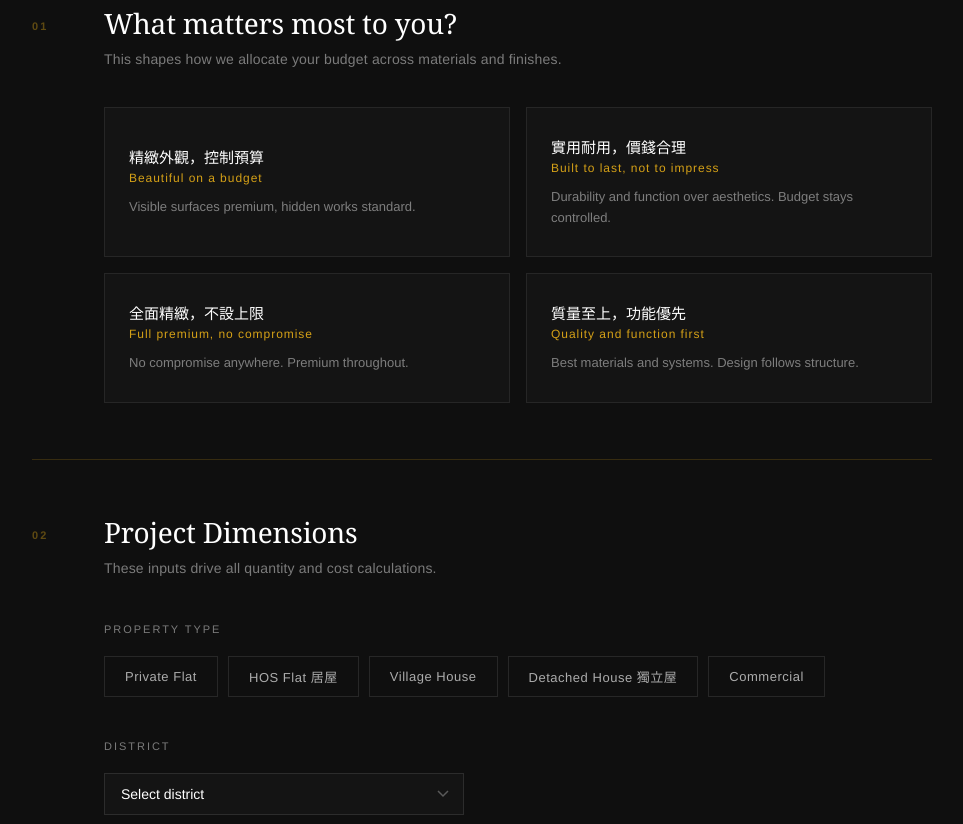
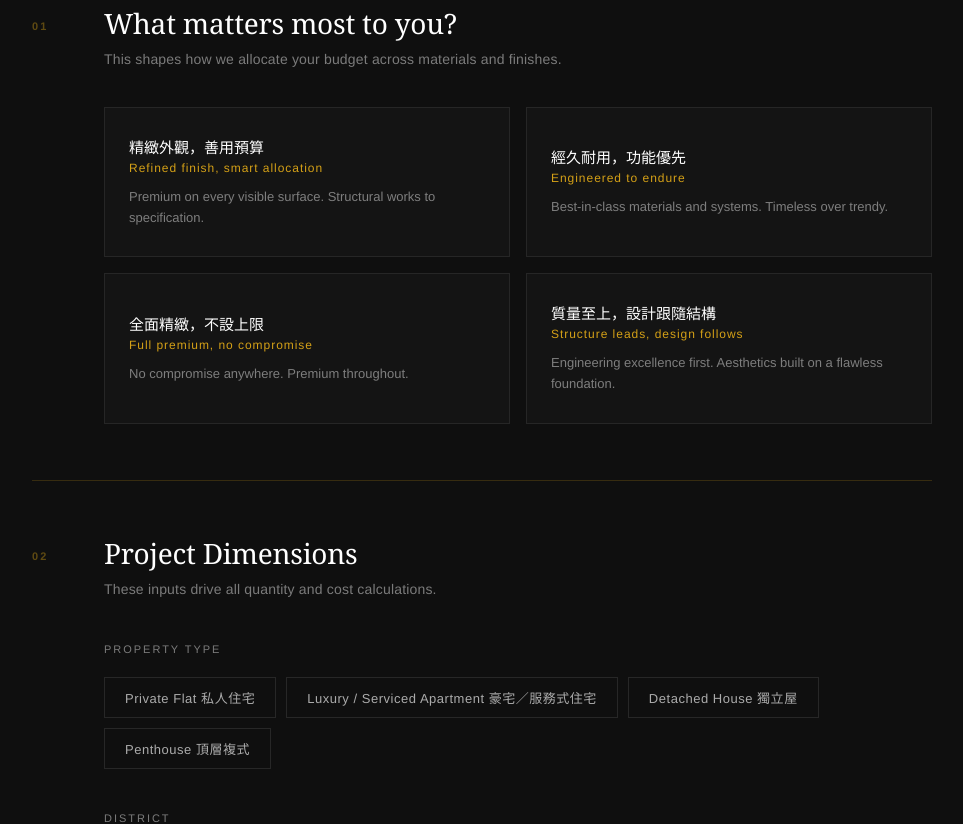
Before and after one commit to Wh1teBryuM/pydesignhk-v2, a React (Vite) app: page /quote in a window 1280 px wide. Shown: the part 500-1324 px from the top of the page, without its empty margins (158-1121 px from the left). Built offline with nearby package versions, Linux system fonts and the light colour scheme; sample sign-in values are in the browser's storage.

Commit message:
Quotation wording change

```diff
--- a/src/pages/Quote.jsx
+++ b/src/pages/Quote.jsx
@@ -20,15 +20,15 @@ const HK_DISTRICTS = [
 const PRIORITY_PROFILES = [
   {
     id: "look_good_control_cost",
-    zh: "精緻外觀，控制預算",
-    en: "Beautiful on a budget",
-    desc: "Visible surfaces premium, hidden works standard.",
+    zh: "精緻外觀，善用預算",
+    en: "Refined finish, smart allocation",
+    desc: "Premium on every visible surface. Structural works to specification.",
   },
   {
     id: "practical_functional",
-    zh: "實用耐用，價錢合理",
-    en: "Built to last, not to impress",
-    desc: "Durability and function over aesthetics. Budget stays controlled.",
+    zh: "經久耐用，功能優先",
+    en: "Engineered to endure",
+    desc: "Best-in-class materials and systems. Timeless over trendy.",
   },
   {
     id: "full_premium",
@@ -38,18 +38,17 @@ const PRIORITY_PROFILES = [
   },
   {
     id: "quality_first",
-    zh: "質量至上，功能優先",
-    en: "Quality and function first",
-    desc: "Best materials and systems. Design follows structure.",
+    zh: "質量至上，設計跟隨結構",
+    en: "Structure leads, design follows",
+    desc: "Engineering excellence first. Aesthetics built on a flawless foundation.",
   },
 ];
 
 const PROPERTY_TYPES = [
-  { id: "private_flat", label: "Private Flat" },
-  { id: "hos_flat", label: "HOS Flat 居屋" },
-  { id: "village_house", label: "Village House" },
+  { id: "private_flat", label: "Private Flat 私人住宅" },
+  { id: "luxury_flat", label: "Luxury / Serviced Apartment 豪宅／服務式住宅" },
   { id: "detached_house", label: "Detached House 獨立屋" },
-  { id: "commercial", label: "Commercial" },
+  { id: "penthouse", label: "Penthouse 頂層複式" },
 ];
 
 const BUILDING_AGES = [
```
